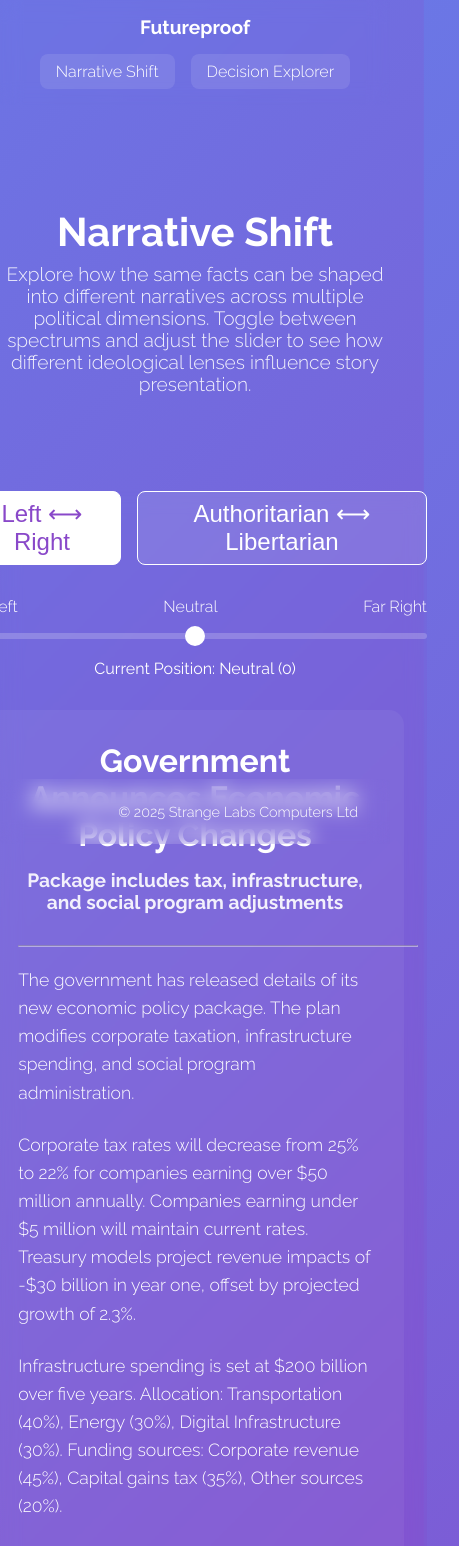
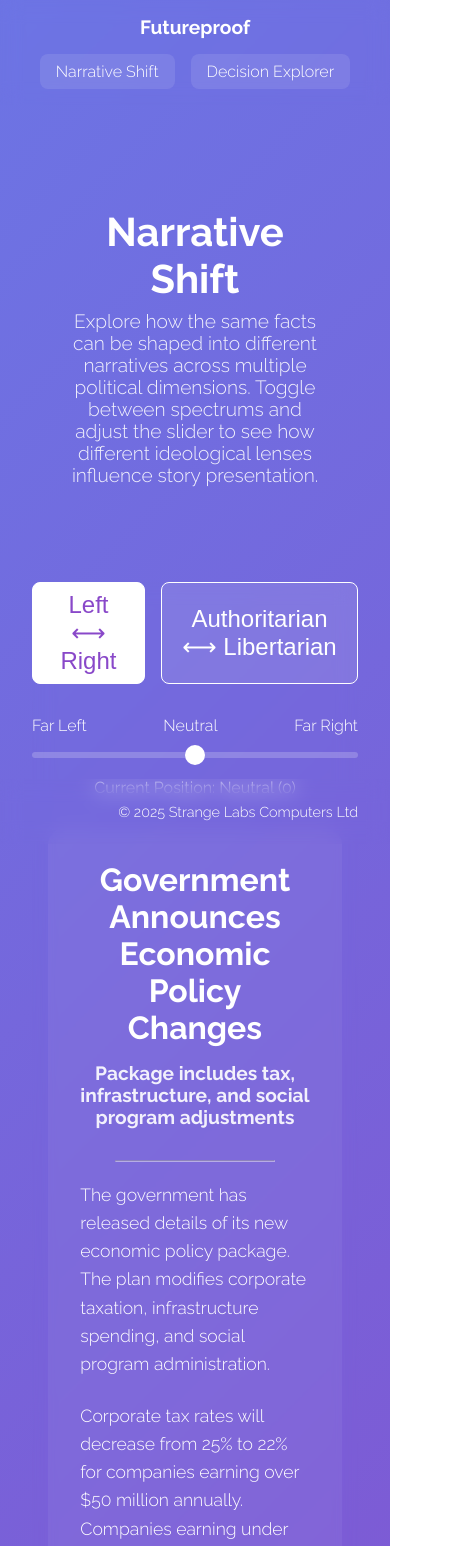
Before and after one commit to Future-Proof-Earth/futureproof, a React (Vite) app in the folder client/: page /narrative-shift in a window 390 px wide. Shown: the top 1546 px of the page, 459 px wide, since content can reach past the window. Built offline with nearby package versions, Linux system fonts and the light colour scheme.

Commit message:
fix css for demos

```diff
--- a/client/src/pages/DecisionExplorer.jsx
+++ b/client/src/pages/DecisionExplorer.jsx
@@ -3,13 +3,13 @@ import TopicBreakdown from '../components/TopicBreakdown'
 function DecisionExplorer() {
   return (
     <>
-      <div className="demo-header">
-        <h1 className="demo-title">Decision Explorer</h1>
-        <p className="demo-description">
-          Navigate the complexity behind major policy decisions. Uncover the interconnected factors that shape our choices.
-        </p>
-      </div>
       <div className="main-container">
+        <div className="demo-header">
+          <h1 className="demo-title">Decision Explorer</h1>
+          <p className="demo-description">
+            Navigate the complexity behind major policy decisions. Uncover the interconnected factors that shape our choices.
+          </p>
+        </div>
         <TopicBreakdown />
       </div>
     </>
--- a/client/src/styles/App.css
+++ b/client/src/styles/App.css
@@ -445,7 +445,7 @@ input[type="range"]::-webkit-slider-thumb:hover {
 }
 
 .article-container hr {
-    width: 400px;
+    width: 70%;
     margin: auto;
     opacity: 0.5;
 }
@@ -574,6 +574,9 @@ input[type="range"]::-webkit-slider-thumb:hover {
     .main-container {
         padding-top: 7rem !important;
     }
+    .ideology-container {
+        max-width: 400px;
+    }
 }
 
 /* Small Mobile Styles */
```
